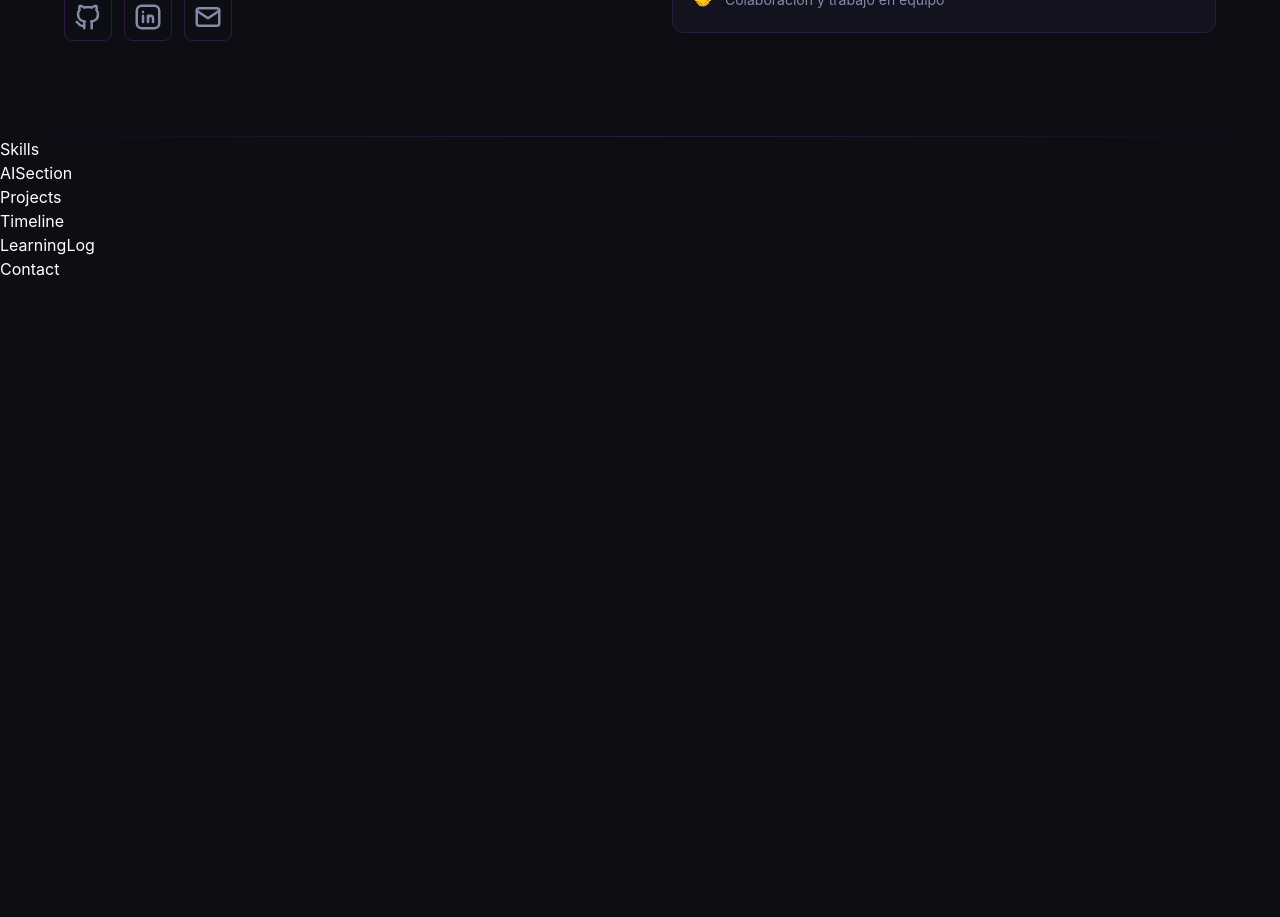
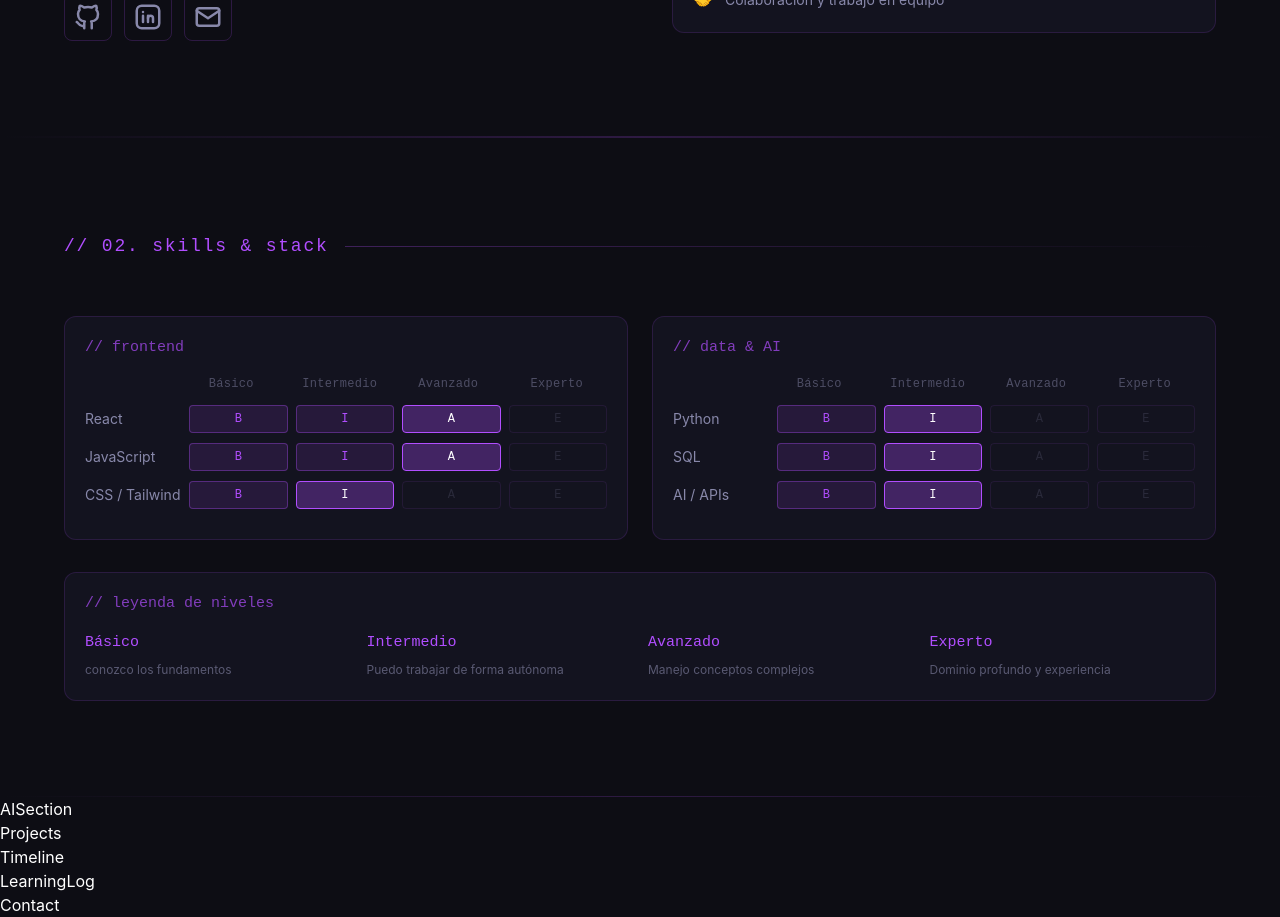
Before and after one commit to GeraldineRomer/mi-portafolio, a React (Vite) app: page / in a window 1280 px wide. Shown: the part 1440-2357 px from the top of the page. Before the commit the page ends 1721 px from the top, so only its background shows below. Built offline with nearby package versions, Linux system fonts and the light colour scheme.

Commit message:
feat: componente skills con niveles por bloques y leyenda

```diff
--- a/src/components/Skills.jsx
+++ b/src/components/Skills.jsx
@@ -1,3 +1,60 @@
+import { motion } from 'framer-motion'
+import SkillCard from './ui/SkillCard'
+import LevelLegend from './ui/LevelLegend'
+
+// ─── Animación ────────────────────────────────────────────────────────────────
+const fadeUp = {
+    hidden:  { opacity: 0, y: 30 },
+    visible: { opacity: 1, y: 0, transition: { duration: 0.5 } },
+}
+
+const categories = [
+    { key: 'frontend', label: '// frontend'  },
+    { key: 'data',     label: '// data & AI' },
+]
+
 export default function Skills() {
-    return <div>Skills</div>
+    return (
+        <section
+            id="skills"
+            className="relative px-8 py-24"
+        >
+            {/* Separador superior */}
+            <div className="absolute top-0 left-0 right-0 h-px bg-gradient-to-r from-transparent via-[#B14EFF]/20 to-transparent" />
+            <div className="max-w-6xl mx-auto">
+                {/* Encabezado de sección */}
+                <motion.div
+                    variants={fadeUp}
+                    initial="hidden"
+                    whileInView="visible"
+                    viewport={{ once: true }}
+                    className="flex items-center gap-4 mb-14"
+                >
+                    <span className="font-mono text-[18px] text-[#B14EFF] tracking-widest">
+                        // 02. skills &amp; stack
+                    </span>
+                    <div className="flex-1 h-px bg-gradient-to-r from-[#B14EFF]/30 to-transparent" />
+                </motion.div>
+                {/* Cards de categorías */}
+                <motion.div
+                    variants={fadeUp}
+                    initial="hidden"
+                    whileInView="visible"
+                    viewport={{ once: true }}
+                    className="grid grid-cols-2 gap-6"
+                >
+                    {categories.map((cat) => (
+                        <SkillCard key={cat.key} category={cat} />
+                    ))}
+                </motion.div>
+
+                {/* Leyenda */}
+                <LevelLegend />
+
+            </div>
+
+            {/* Separador inferior */}
+            <div className="absolute bottom-0 left-0 right-0 h-px bg-gradient-to-r from-transparent via-[#B14EFF]/20 to-transparent" />
+        </section>
+    )
 }
--- /dev/null
+++ b/src/components/ui/LevelHeader.jsx
@@ -0,0 +1,17 @@
+const levels = ['Básico', 'Intermedio', 'Avanzado', 'Experto']
+
+// ─── Subcomponente: encabezado de niveles ─────────────────────────────────────
+export default function LevelHeader() {
+    return (
+        <div className="flex gap-2 mb-3 ml-[96px]">
+        {levels.map((lvl) => (
+            <div
+                key={lvl}
+                className="flex-1 text-center font-mono text-[12px] text-[#8888aa]/50 tracking-wide"
+            >
+                {lvl}
+            </div>
+        ))}
+        </div>
+    )
+}
--- /dev/null
+++ b/src/components/ui/LevelLegend.jsx
@@ -0,0 +1,38 @@
+import { motion } from 'framer-motion'
+
+// ─── Subcomponente: leyenda de niveles ────────────────────────────────────────
+
+// ─── Animación ────────────────────────────────────────────────────────────────
+const fadeUp = {
+    hidden:  { opacity: 0, y: 30 },
+    visible: { opacity: 1, y: 0, transition: { duration: 0.5 } },
+}
+
+export default function LevelLegend() {
+    const descriptions = [
+        { label: 'Básico',      desc: 'conozco los fundamentos'           },
+        { label: 'Intermedio',  desc: 'Puedo trabajar de forma autónoma'  },
+        { label: 'Avanzado',    desc: 'Manejo conceptos complejos'        },
+        { label: 'Experto',     desc: 'Dominio profundo y experiencia'    },
+    ]
+
+    return (
+        <motion.div
+            variants={fadeUp}
+            initial="hidden"
+            whileInView="visible"
+            viewport={{ once: true }}
+            className="mt-8 bg-[#13131f] border border-[#B14EFF]/15 rounded-xl p-5"
+        >
+            <p className="font-mono text-[15px] text-[#B14EFF]/70 mb-4">// leyenda de niveles</p>
+            <div className="grid grid-cols-4 gap-4">
+                {descriptions.map(({ label, desc }) => (
+                    <div key={label} className="flex flex-col gap-1.5">
+                        <span className="font-mono text-[15px] text-[#B14EFF]">{label}</span>
+                        <span className="text-[12px] text-[#8888aa]/60 leading-relaxed">{desc}</span>
+                    </div>
+                ))}
+            </div>
+        </motion.div>
+    )
+}
--- /dev/null
+++ b/src/components/ui/SkillCard.jsx
@@ -0,0 +1,22 @@
+import { skills } from "../../data/portfolioData"
+import LevelHeader from "./LevelHeader"
+import SkillRow from "./SkillRow"
+
+// ─── Subcomponente: card de categoría ────────────────────────────────────────
+export default function SkillCard({ category }) {
+    const categorySkills = skills.filter((s) => s.category === category.key)
+    return (
+        <div className="bg-[#13131f] border border-[#B14EFF]/15 rounded-xl p-5">
+            <p className="font-mono text-[15px] text-[#B14EFF]/70 mb-4">{category.label}</p>
+            <LevelHeader />
+                {categorySkills.map((skill, i) => (
+                    <SkillRow
+                        key={skill.name}
+                        name={skill.name}
+                        level={skill.level}
+                        index={i}
+                    />
+                ))}
+        </div>
+    )
+}
--- /dev/null
+++ b/src/components/ui/SkillRow.jsx
@@ -0,0 +1,44 @@
+import { motion } from 'framer-motion'
+
+// ─── Subcomponente: fila de habilidad ─────────────────────────────────────────
+
+const levels = ['Básico', 'Intermedio', 'Avanzado', 'Experto']
+
+export default function SkillRow({ name, level, index }) {
+    return (
+        <motion.div
+            initial={{ opacity: 0, x: -20 }}
+            whileInView={{ opacity: 1, x: 0 }}
+            viewport={{ once: true }}
+            transition={{ duration: 0.4, delay: index * 0.08 }}
+            className="flex items-center gap-2 mb-2.5"
+        >
+            {/* Nombre */}
+            <span className="text-sm text-[#8888aa] w-24 flex-shrink-0">{name}</span>
+            {/* Bloques de nivel */}
+            <div className="flex gap-2 flex-1">
+                {levels.map((lvl, i) => {
+                    const isFilled  = i < level - 1
+                    const isCurrent = i === level - 1
+                    return (
+                        <div
+                            key={lvl}
+                            className={`
+                                flex-1 h-7 rounded flex items-center justify-center
+                                font-mono text-[12px] border transition-all duration-200
+                                ${isCurrent
+                                    ? 'bg-[#B14EFF]/30 border-[#B14EFF] text-white'
+                                    : isFilled
+                                    ? 'bg-[#B14EFF]/12 border-[#B14EFF]/35 text-[#B14EFF]'
+                                    : 'bg-transparent border-[#B14EFF]/10 text-[#8888aa]/20'
+                                }
+                            `}
+                        >
+                            {lvl.charAt(0).toUpperCase()}
+                        </div>
+                    )
+                })}
+            </div>
+        </motion.div>
+    )
+}
```
